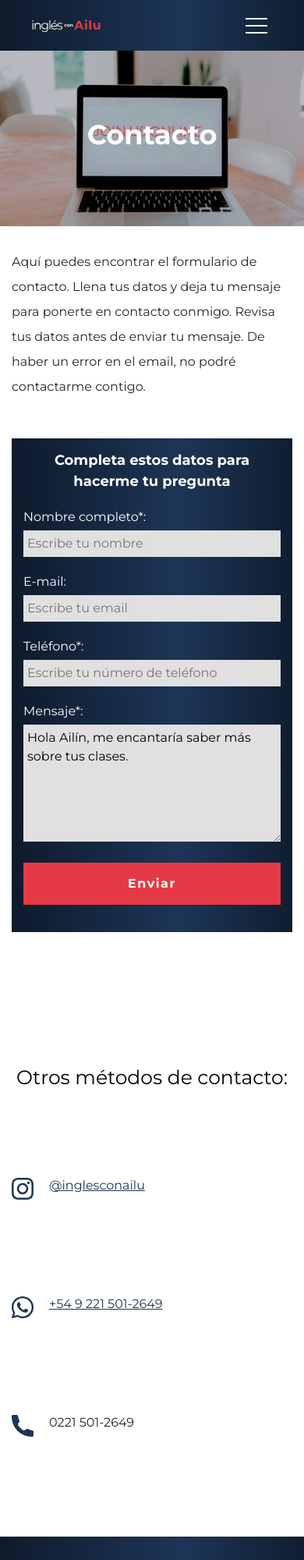
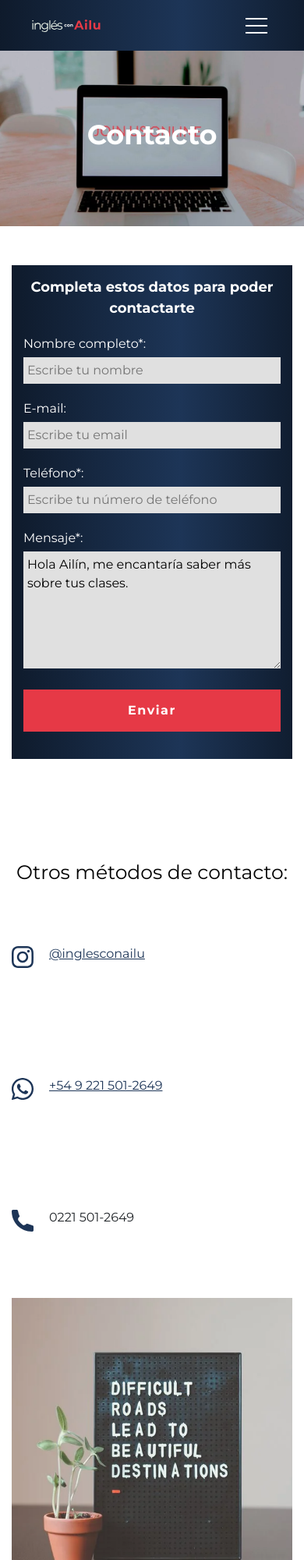
Before and after one commit to santiagopintus/inglesConAilu, a website: page pages/contacto.html in a window 390 px wide. Shown: the top 2000 px of the page at 78% size. Drawn offline with nearby package versions, Linux system fonts and the light colour scheme.

Commit message:
Agregué una foto a los métodos de contacto

```diff
--- a/pages/contacto.html
+++ b/pages/contacto.html
@@ -104,11 +104,9 @@
     <!-- Inicio Contenido -->
     <main class="container mt-5">
 
-        <p data-aos="fade-up" data-aos-duration="1000">Aquí puedes encontrar el formulario de contacto. Llena tus datos y deja tu mensaje para ponerte en contacto conmigo. Revisa tus datos antes de enviar tu mensaje. De haber un error en el email, no podré contactarme contigo.</p>
-
         <!-- Inicio Formulario-->
         <form id="formulario" action="https://formspree.io/f/mknkqqlb" method="POST" data-aos="fade-up" data-aos-duration="1000" class="form bg-primary">
-            <legend class="form__legend">Completa estos datos para hacerme tu pregunta</legend>
+            <legend class="form__legend">Completa estos datos para poder contactarte</legend>
 
             <div class="form__campo">
                 <label for="nombre">Nombre completo*:</label>
@@ -127,7 +125,7 @@
 
             <div class="form__campo">
                 <label for="mensaje">Mensaje*:</label>
-                <textarea name="mensaje" id="mensaje" required>Hola Ailín, me encantaría saber más sobre tus clases.</textarea>
+                <textarea name="mensaje" id="mensaje">Hola Ailín, me encantaría saber más sobre tus clases.</textarea>
             </div>
             <div class="form__boton">
                 <input type="submit" value="Enviar" class="btn-secondary"/>
@@ -146,9 +144,10 @@
         </div>
 
         <!-- Otros Métodos de Contacto -->
-        <section class="seccion--secundaria metodos-contacto d-flex flex-column justify-content-around" data-aos="fade-up" data-aos-duration="1000">
-            <h2 class="seccion__titulo--primario">Otros métodos de contacto:</h2>
+        <section class="seccion--secundaria contenedor-metodos-contacto row" data-aos="fade-up" data-aos-duration="1000">
+            <h2 class="seccion__titulo--primario col-12 text-center">Otros métodos de contacto:</h2>
 
+            <div class="metodos-contacto d-flex flex-column justify-content-around col-md-12 col-lg-6">
                 <!-- Metodo de contacto -->
                 <div>
                     <a class="metodo-contacto d-flex" target="_blank" href="https://www.instagram.com/inglesconailu/">
@@ -170,7 +169,12 @@
                     <img width="28" height="40" src="../assets/img/telefono_oscuro.svg" alt="Icono de teléfono">
                     <p>0221 501-2649</p>
                 </div>
+            </div>
 
+            <div class="img-metodos-contacto col-md-12 col-lg-6">
+                <img src="../assets/img/optimized/metodos-contacto.webp
+                " alt="Una imagen sobre la satisfacción al final de un camino difícil.">
+            </div>
         </section>
     </main>
     <!-- Cierre Contenido -->
--- a/scss/custom_estilos/pages/_contacto.scss
+++ b/scss/custom_estilos/pages/_contacto.scss
@@ -53,9 +53,7 @@
 
 /* Métodos de contacto */
 .metodos-contacto {
-
-    min-height: 74vh;
-
+    height: 60vh;
     .metodo-contacto {
         width: fit-content;
         gap: 2rem;
@@ -97,8 +95,5 @@
 
 
     }
-    .metodos-contacto {
-        min-height: 90vh;
-    }
 
 }
```
Also changed, not shown: pages/sobre_mi.html (+5 -5 lines), assets/css/styles.css, assets/img/hello-i-m-nik-z1d-LP8sjuI-unsplash.jpg (deleted), assets/img/optimized/metodos-contacto.webp (added). Lines whose indentation alone changed are shown as unchanged.
